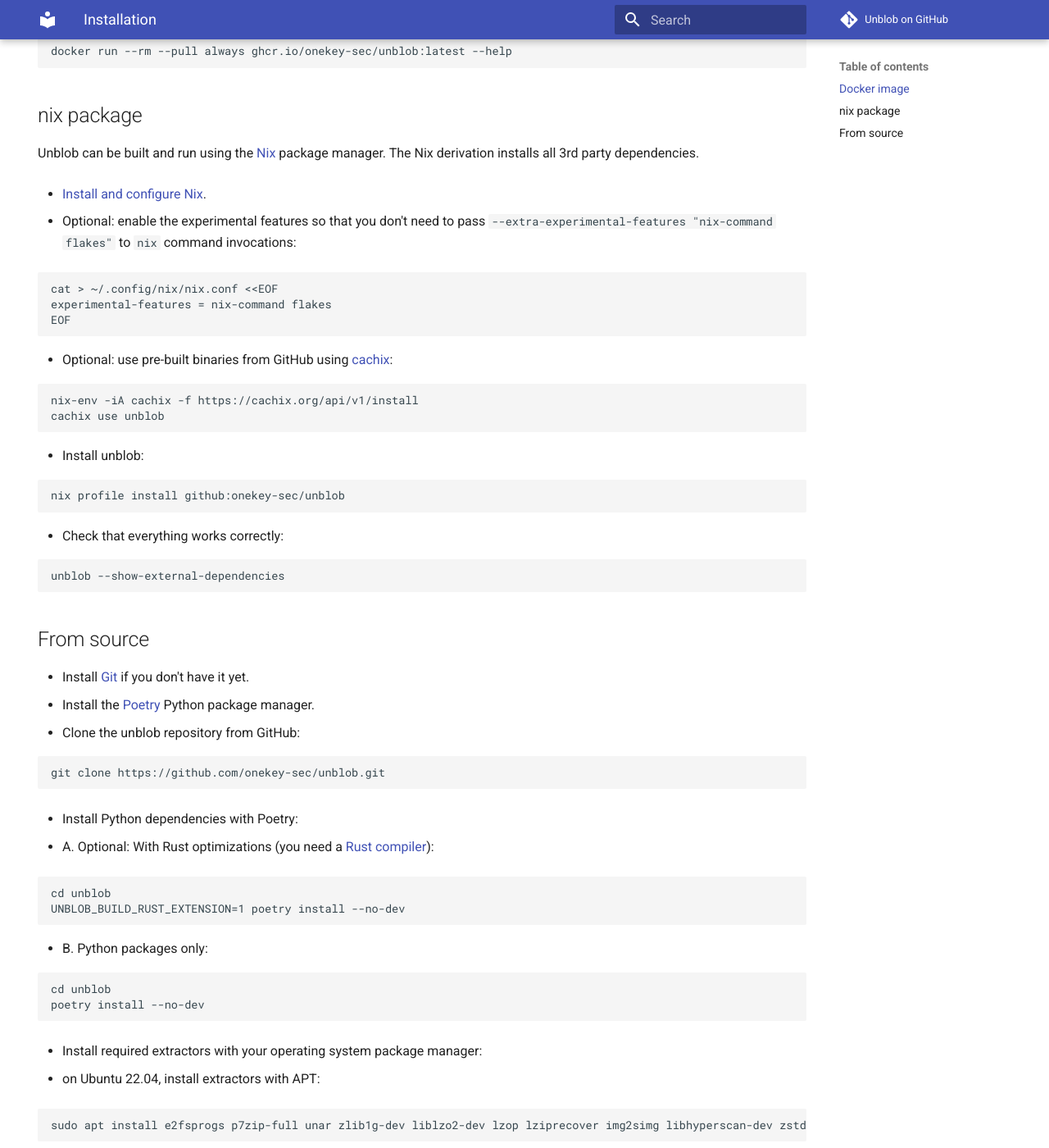
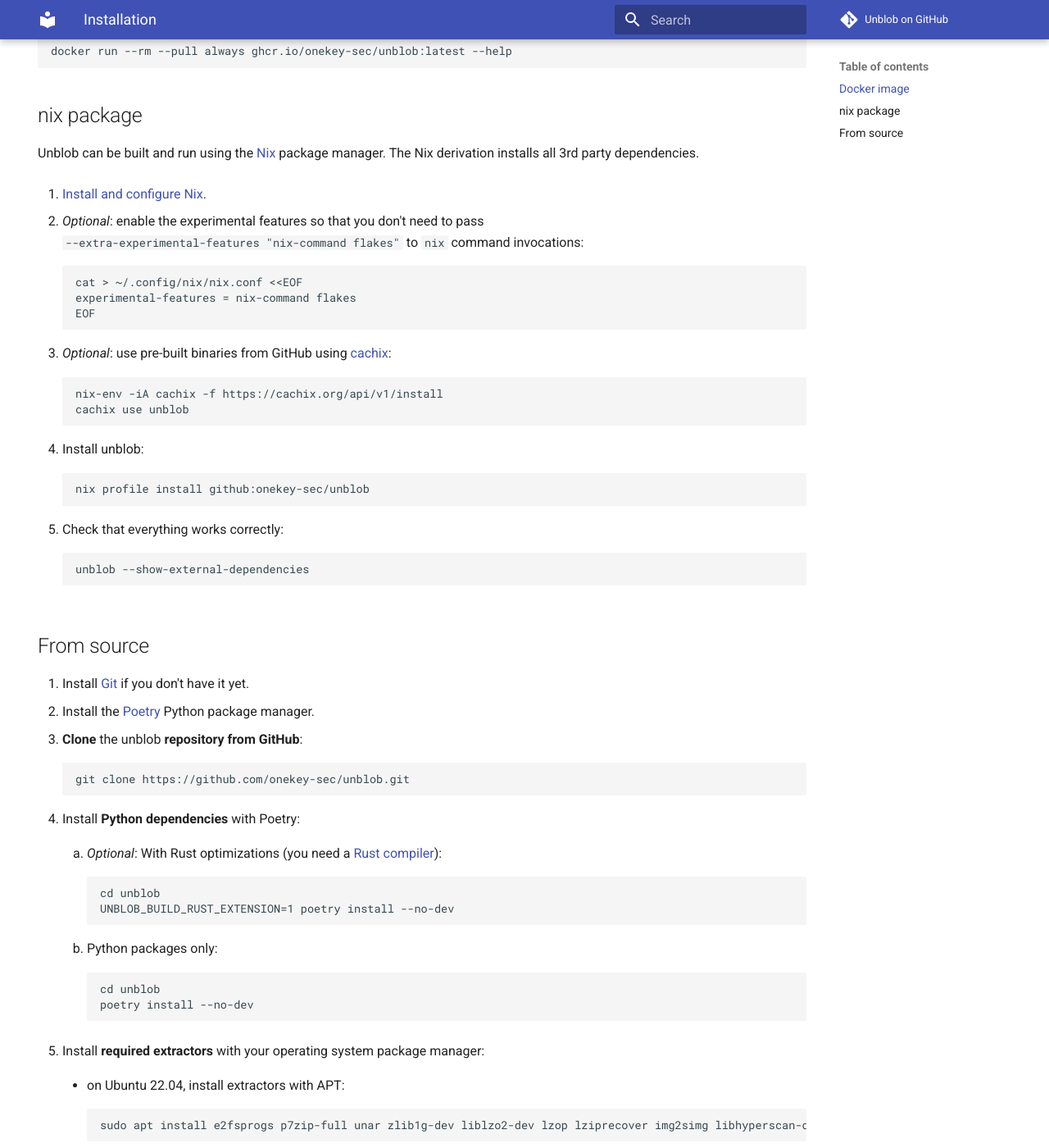
Before and after one commit to onekey-sec/unblob, an MkDocs documentation site: the page built from docs/installation.md, in a window 1280 px wide and 1400 px high, scrolled down 630 px. Shown: the whole window at 82% size. Built offline with MkDocs 1.6.1 and Material for MkDocs 9.7.7, drawn with Linux system fonts in a browser that asks for light colours; comment, search, counter and statistics services are not loaded; part of the change alters nothing that is shown.

````diff
--- a/docs/installation.md
+++ b/docs/installation.md
@@ -35,81 +35,62 @@ docker run --rm --pull always ghcr.io/onekey-sec/unblob:latest --help
 Unblob can be built and run using the [Nix](https://nixos.org) package manager.
 The Nix derivation installs all 3rd party dependencies.
 
-- [Install and configure Nix](https://nixos.org/download.html).
+1. [Install and configure Nix](https://nixos.org/download.html).
 
-- Optional: enable the experimental features so that you don't need to pass
+1. _Optional_: enable the experimental features so that you don't need to pass
   `--extra-experimental-features "nix-command flakes"` to `nix` command invocations:
 
-```shell
-cat > ~/.config/nix/nix.conf <<EOF
-experimental-features = nix-command flakes
-EOF
-```
+        cat > ~/.config/nix/nix.conf <<EOF
+        experimental-features = nix-command flakes
+        EOF
 
-- Optional: use pre-built binaries from GitHub using [cachix](https://app.cachix.org/cache/unblob):
+1. _Optional_: use pre-built binaries from GitHub using [cachix](https://app.cachix.org/cache/unblob):
 
-```shell
-nix-env -iA cachix -f https://cachix.org/api/v1/install
-cachix use unblob
-```
+        nix-env -iA cachix -f https://cachix.org/api/v1/install
+        cachix use unblob
 
-- Install unblob:
+1. Install unblob:
 
-```shell
-nix profile install github:onekey-sec/unblob
-```
+        nix profile install github:onekey-sec/unblob
 
 - Check that everything works correctly:
 
-```shell
-unblob --show-external-dependencies
-```
+        unblob --show-external-dependencies
+
 
 ## From source
 
-- Install [Git](https://git-scm.com/download/) if you don't have it yet.
-- Install the [Poetry](https://python-poetry.org/docs/#installation) Python package manager.
-- Clone the unblob repository from GitHub:
+1. Install [Git](https://git-scm.com/download/) if you don't have it yet.
+2. Install the [Poetry](https://python-poetry.org/docs/#installation) Python package manager.
+3. **Clone** the unblob **repository from GitHub**:
 
-```
-git clone https://github.com/onekey-sec/unblob.git
-```
+        git clone https://github.com/onekey-sec/unblob.git
 
-- Install Python dependencies with Poetry:
+4.  Install **Python dependencies** with Poetry:
 
-- A. Optional: With Rust optimizations
-  (you need a [Rust compiler](https://www.rust-lang.org/tools/install)):
+    1.  _Optional_: With Rust optimizations
+        (you need a [Rust compiler](https://www.rust-lang.org/tools/install)):
 
-```shell
-cd unblob
-UNBLOB_BUILD_RUST_EXTENSION=1 poetry install --no-dev
-```
+            cd unblob
+            UNBLOB_BUILD_RUST_EXTENSION=1 poetry install --no-dev
 
-- B. Python packages only:
+    2. Python packages only:
 
-```shell
-cd unblob
-poetry install --no-dev
-```
+            cd unblob
+            poetry install --no-dev
 
-- Install required extractors with your operating system package manager:
+5. Install **required extractors** with your operating system package manager:
 
-- on Ubuntu 22.04, install extractors with APT:
+    - on Ubuntu 22.04, install extractors with APT:
 
-```shell
-sudo apt install e2fsprogs p7zip-full unar zlib1g-dev liblzo2-dev lzop lziprecover img2simg libhyperscan-dev zstd
-```
+            sudo apt install e2fsprogs p7zip-full unar zlib1g-dev liblzo2-dev lzop lziprecover img2simg libhyperscan-dev zstd
 
-- If you need squashfs support, install sasquatch:
+    - If you need squashfs support, install sasquatch:
 
-```shell
-curl -L -o sasquatch_1.0_amd64.deb https://github.com/onekey-sec/sasquatch/releases/download/sasquatch-v1.0/sasquatch_1.0_amd64.deb
-sudo dpkg -i sasquatch_1.0_amd64.deb
-rm sasquatch_1.0_amd64.deb
-```
+            curl -L -o sasquatch_1.0_amd64.deb https://github.com/onekey-sec/sasquatch/releases/download/sasquatch-v1.0/sasquatch_1.0_amd64.deb
+            sudo dpkg -i sasquatch_1.0_amd64.deb
+            rm sasquatch_1.0_amd64.deb
 
-- Check that everything works correctly:
+6. Check that everything works correctly:
 
-```
-unblob --show-external-dependencies
-```
+        unblob --show-external-dependencies
````
